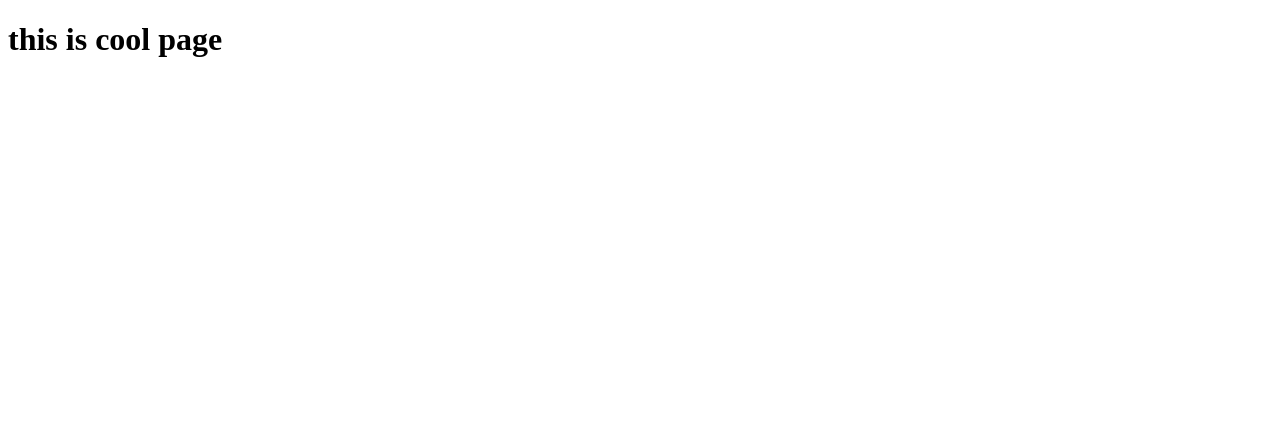
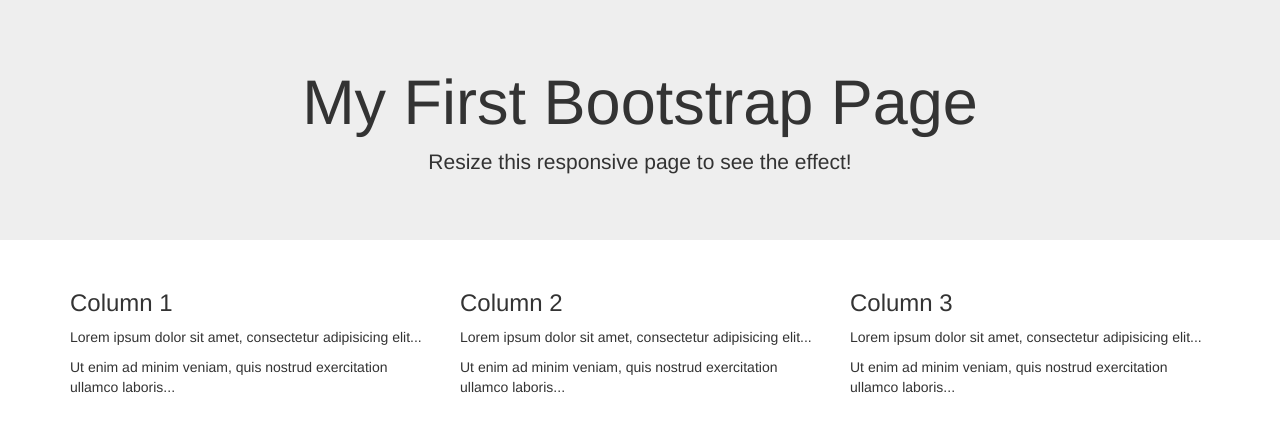
Before and after one commit to E2100/E2100.github.io, a plain HTML site: page index.html in a window 1280 px wide. Drawn offline with nearby package versions, Linux system fonts and the light colour scheme.

Commit message:
Update index.html

```diff
--- a/index.html
+++ b/index.html
@@ -1,7 +1,39 @@
 <!DOCTYPE html>
-<html>
-<head> <title> my new </title> </head>
+<html lang="en">
+<head>
+  <title>Bootstrap Example</title>
+  <meta charset="utf-8">
+  <meta name="viewport" content="width=device-width, initial-scale=1">
+  <link rel="stylesheet" href="https://maxcdn.bootstrapcdn.com/bootstrap/3.3.7/css/bootstrap.min.css">
+  <script src="https://ajax.googleapis.com/ajax/libs/jquery/3.1.1/jquery.min.js"></script>
+  <script src="https://maxcdn.bootstrapcdn.com/bootstrap/3.3.7/js/bootstrap.min.js"></script>
+</head>
 <body>
-<h1> this is cool page</h1>
+
+<div class="jumbotron text-center">
+  <h1>My First Bootstrap Page</h1>
+  <p>Resize this responsive page to see the effect!</p>
+</div>
+
+<div class="container">
+  <div class="row">
+    <div class="col-sm-4">
+      <h3>Column 1</h3>
+      <p>Lorem ipsum dolor sit amet, consectetur adipisicing elit...</p>
+      <p>Ut enim ad minim veniam, quis nostrud exercitation ullamco laboris...</p>
+    </div>
+    <div class="col-sm-4">
+      <h3>Column 2</h3>
+      <p>Lorem ipsum dolor sit amet, consectetur adipisicing elit...</p>
+      <p>Ut enim ad minim veniam, quis nostrud exercitation ullamco laboris...</p>
+    </div>
+    <div class="col-sm-4">
+      <h3>Column 3</h3>
+      <p>Lorem ipsum dolor sit amet, consectetur adipisicing elit...</p>
+      <p>Ut enim ad minim veniam, quis nostrud exercitation ullamco laboris...</p>
+    </div>
+  </div>
+</div>
+
 </body>
 </html>
```
